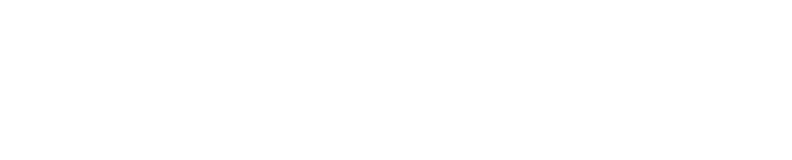
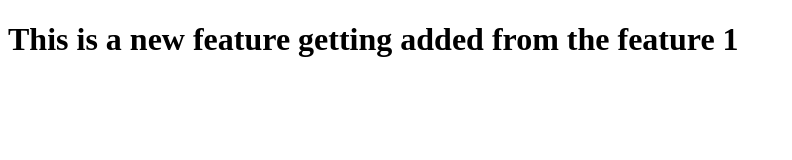
Before and after one commit to aswathamaallu007-star/test_proj, a plain HTML site: page index.html in a window 1280 px wide. Shown: the whole page, without its empty margins (0-792 px from the left). Drawn offline with Linux system fonts and the light colour scheme.

Commit message:
adding new feature

```diff
--- a/index.html
+++ b/index.html
@@ -6,6 +6,6 @@
     <title>Document</title>
 </head>
 <body>
-
+    <h1> This is a new feature getting added from the feature 1 </h1>
 </body>
 </html>
```
